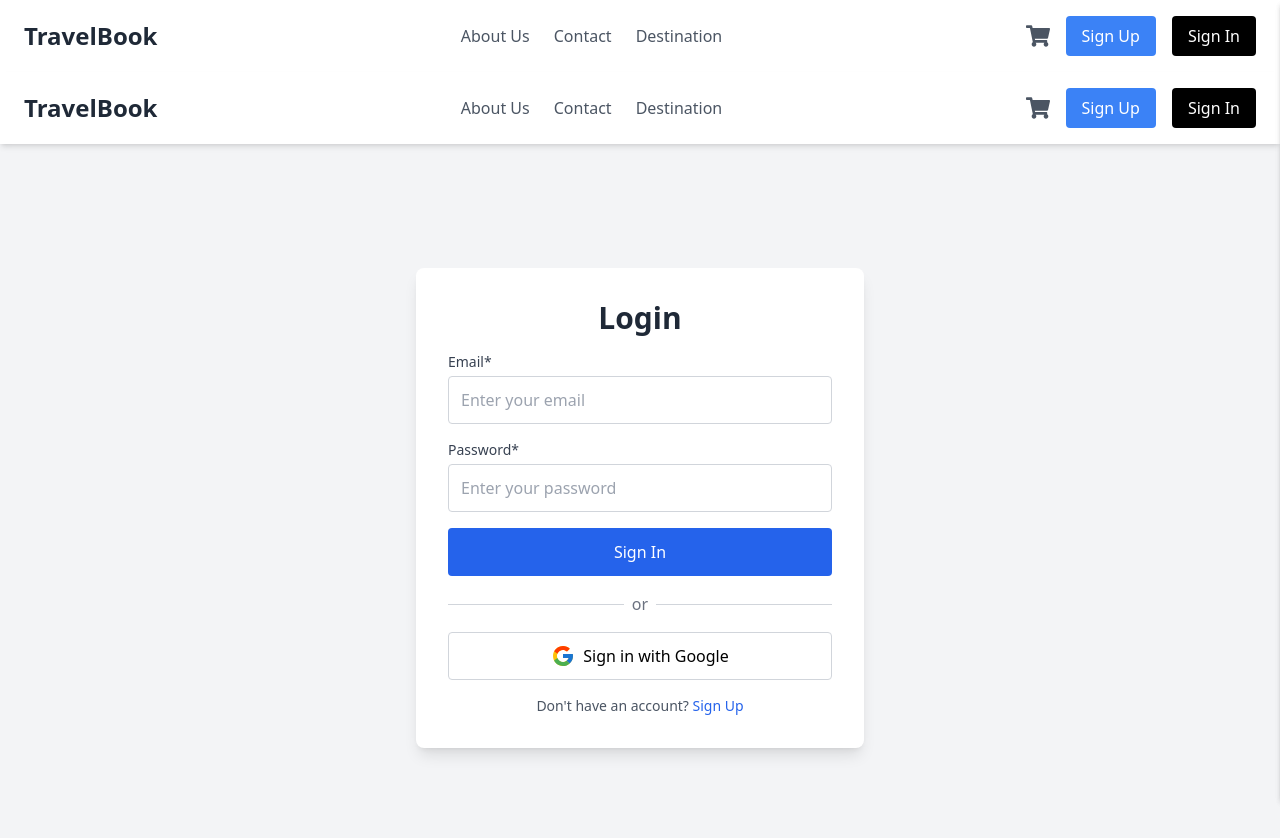
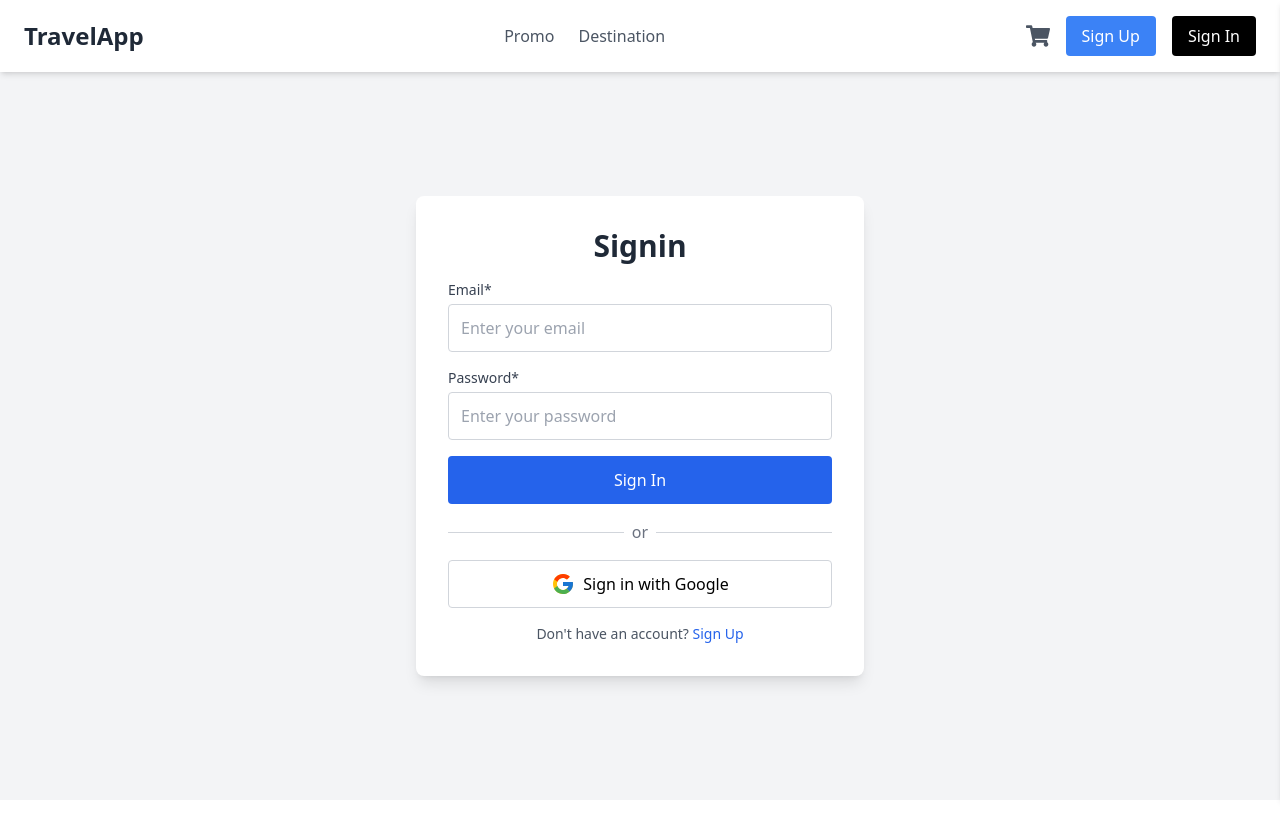
Before and after one commit to ilhardika/travel-web-app, a React (Vite) app: page /signin in a window 1280 px wide. Shown: the top 838 px of the page. After the commit the page ends 800 px from the top, so only its background shows below. Built offline with nearby package versions, Linux system fonts and the light colour scheme.

Commit message:
add routes

```diff
--- a/src/App.jsx
+++ b/src/App.jsx
@@ -1,12 +1,15 @@
+import { BrowserRouter, Route, Routes } from "react-router-dom";
 import LandingPage from "./pages/LandingPage";
-import Login from "./pages/Login";
+import Signin from "./pages/Signin";
 
 function App() {
   return (
-    <div>
-      <LandingPage />
-      <Login />
-    </div>
+    <BrowserRouter>
+      <Routes>
+        <Route path="/" element={<LandingPage />} />
+        <Route path="/signin" element={<Signin />} />
+      </Routes>
+    </BrowserRouter>
   );
 }
 
--- a/src/components/Navbar/index.jsx
+++ b/src/components/Navbar/index.jsx
@@ -3,10 +3,8 @@ import { FaShoppingCart } from "react-icons/fa";
 import { RiMenuFold2Line, RiMenuUnfold2Line } from "react-icons/ri";
 
 const Navbar = () => {
-  // State to manage mobile menu visibility
   const [isMobileMenuOpen, setIsMobileMenuOpen] = useState(false);
 
-  // Function to toggle mobile menu
   const toggleMobileMenu = () => {
     setIsMobileMenuOpen(!isMobileMenuOpen);
   };
@@ -16,16 +14,13 @@ const Navbar = () => {
       <div className="container mx-auto px-6 py-4 flex justify-between items-center">
         {/* Logo */}
         <div className="flex items-center">
-          <h1 className="text-2xl font-bold text-gray-800">TravelBook</h1>
+          <h1 className="text-2xl font-bold text-gray-800">TravelApp</h1>
         </div>
 
         {/* Navigation Links */}
         <div className="hidden md:flex space-x-6">
           <a href="#" className="text-gray-600 hover:text-gray-800">
-            About Us
-          </a>
-          <a href="#" className="text-gray-600 hover:text-gray-800">
-            Contact
+            Promo
           </a>
           <a href="#" className="text-gray-600 hover:text-gray-800">
             Destination
@@ -60,7 +55,7 @@ const Navbar = () => {
       {isMobileMenuOpen && (
         <div
           className="fixed inset-0 bg-black opacity-50 z-40"
-          onClick={toggleMobileMenu} // Close menu when clicking on overlay
+          onClick={toggleMobileMenu}
         />
       )}
 
@@ -80,10 +75,7 @@ const Navbar = () => {
         </div>
         <div className="flex flex-col space-y-6 px-6 py-6">
           <a href="#" className="text-gray-600 hover:text-gray-800">
-            About Us
-          </a>
-          <a href="#" className="text-gray-600 hover:text-gray-800">
-            Contact
+            Promo
           </a>
           <a href="#" className="text-gray-600 hover:text-gray-800">
             Destination
--- a/src/pages/Login/index.jsx
+++ b/src/pages/Signin/index.jsx
@@ -1,15 +1,14 @@
-import React from "react";
 import Navbar from "../../components/Navbar";
 import { FcGoogle } from "react-icons/fc";
 
-export default function Login() {
+export default function Signin() {
   return (
     <div className="bg-gray-100 min-h-screen flex flex-col">
       <Navbar />
       <div className="flex flex-col justify-center items-center flex-grow p-6">
         <div className="bg-white rounded-lg shadow-lg p-8 w-full max-w-md">
           <h1 className="text-3xl font-bold text-center text-gray-800 mb-4">
-            Login
+            Signin
           </h1>
           <form className="flex flex-col space-y-4">
             <div>
--- /dev/null
+++ b/src/routes/ProtectedRoutes.jsx
@@ -0,0 +1,11 @@
+import { Navigate, Outlet } from "react-router-dom";
+const ProtectedRoute = ({ children }) => {
+  const token = localStorage.getItem("token");
+
+  if (!token) {
+    return <Navigate to="/signin" />;
+  }
+  return <>{children || <Outlet />}</>;
+};
+
+export default ProtectedRoute;
```
Also changed, not shown: Bussiness Requirements/Auth.txt.
